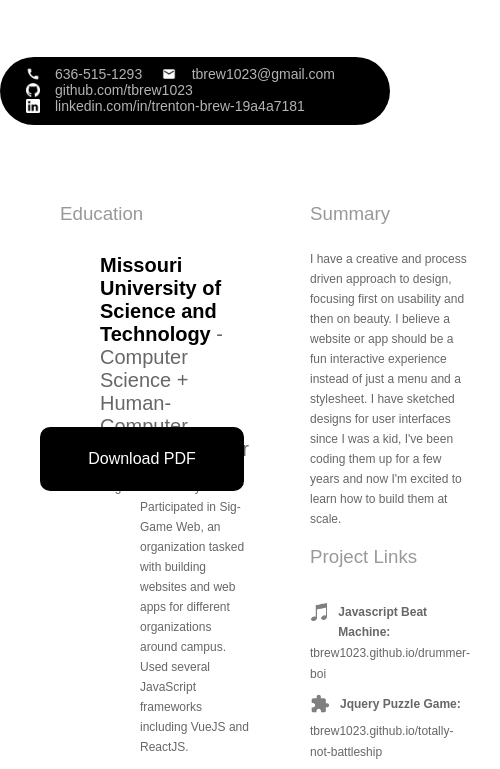
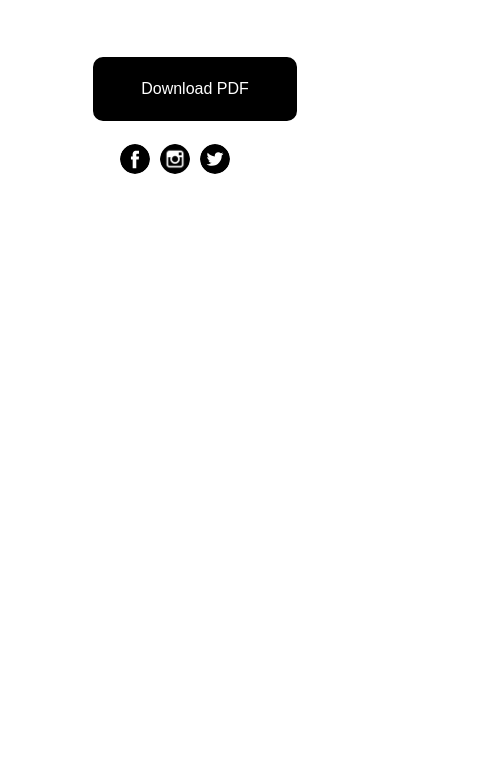
Before and after one commit to tbrew1023/portfolio, a plain HTML site: page resume.html in a window 390 px wide. Shown: the part 313-1082 px from the top of the page, 500 px wide, since content can reach past the window. After the commit the page ends 844 px from the top, so only its background shows below. Drawn offline with nearby package versions, Linux system fonts and the light colour scheme.

Commit message:
benefits outweigh costs

```diff
--- a/javascript/scripts.js
+++ b/javascript/scripts.js
@@ -4,6 +4,11 @@ $(window).ready(function() {
   var windowWidth = window.innerWidth;
   console.log(windowWidth);
   //console.log("port1 pos: " + $(".port1").getBoundingClientRect().top);
+
+  $(".page-head h1").css({
+    "opacity":"1",
+    "margin-top":"40px"
+  });
 
   setTimeout(function() {
 
@@ -16,10 +21,6 @@ $(window).ready(function() {
     });
   }, 100);
   setTimeout(function() {
-    $(".page-head h1").css({
-      "opacity":"1",
-      "margin-top":"40px"
-    });
     console.log("swoop2");
     $(".col2").css({
       "opacity":"1"
--- a/resume.html
+++ b/resume.html
@@ -17,7 +17,14 @@
         </ul>
       </div>
     </div>
-    <a href="pdfs/my-resume(black).pdf"><div class="download">Download PDF</div></a>
+    <a href="pdfs/my-resume(black).pdf"><div class="download">Download PDF
+        <div class="bubble-container">
+            <a href="https://www.facebook.com/trent.brew.1"><div class="social-bubble" id="facebook"></div></a>
+            <a href="https://www.instagram.com/trenton_bru/"><div class="social-bubble" id="instagram"></div></a>
+            <a href="https://twitter.com/trent_brew"><div class="social-bubble" id="twitter"></div></a>
+            <a href="https://www.pinterest.com/tbrew212/"><div class="social-bubble" id="pinterest"></div></a>
+        </div>
+    </div></a>
     <div class="page-container">
       <div class="res-head">
         <div class="circle-image"></div>
@@ -157,12 +164,6 @@
         </div>
       </div>
     </div>
-    <div class="bubble-container">
-        <a href="https://www.facebook.com/trent.brew.1"><div class="social-bubble" id="facebook"></div></a>
-        <a href="https://www.instagram.com/trenton_bru/"><div class="social-bubble" id="instagram"></div></a>
-        <a href="https://twitter.com/trent_brew"><div class="social-bubble" id="twitter"></div></a>
-        <a href="https://www.pinterest.com/tbrew212/"><div class="social-bubble" id="pinterest"></div></a>
-    </div>
 
     <script src="https://cdnjs.cloudflare.com/ajax/libs/underscore.js/1.9.1/underscore-min.js"></script>
     <script
--- a/stylesheets/global-styles.scss
+++ b/stylesheets/global-styles.scss
@@ -1687,4 +1687,21 @@ ul {
       opacity: 1 !important;
       margin-top: 0px;
     }
-}
+
+    .page-container {
+      display: none;
+    }
+
+    .download {
+      margin: auto;
+      padding: 0px;
+      left: 0;
+      right: 0;
+      top: 0;
+      right: 0;
+
+      .bubble-container {
+        top: -100px;
+      }
+    }
+}
```
Also changed, not shown: stylesheets/global-styles.css, 1 other file.
